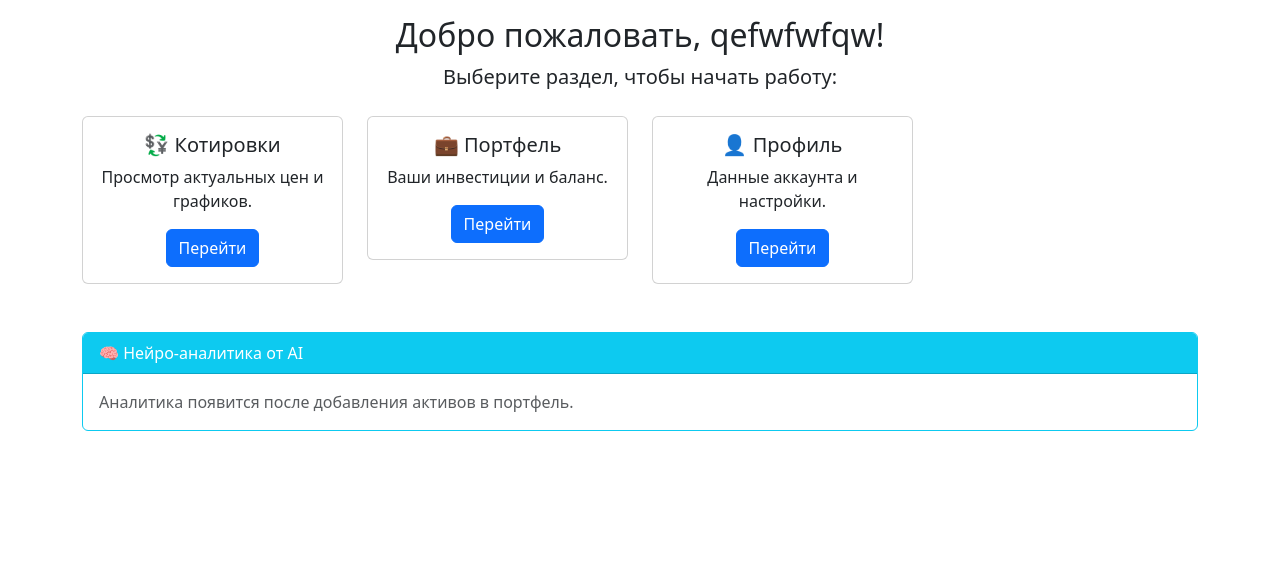
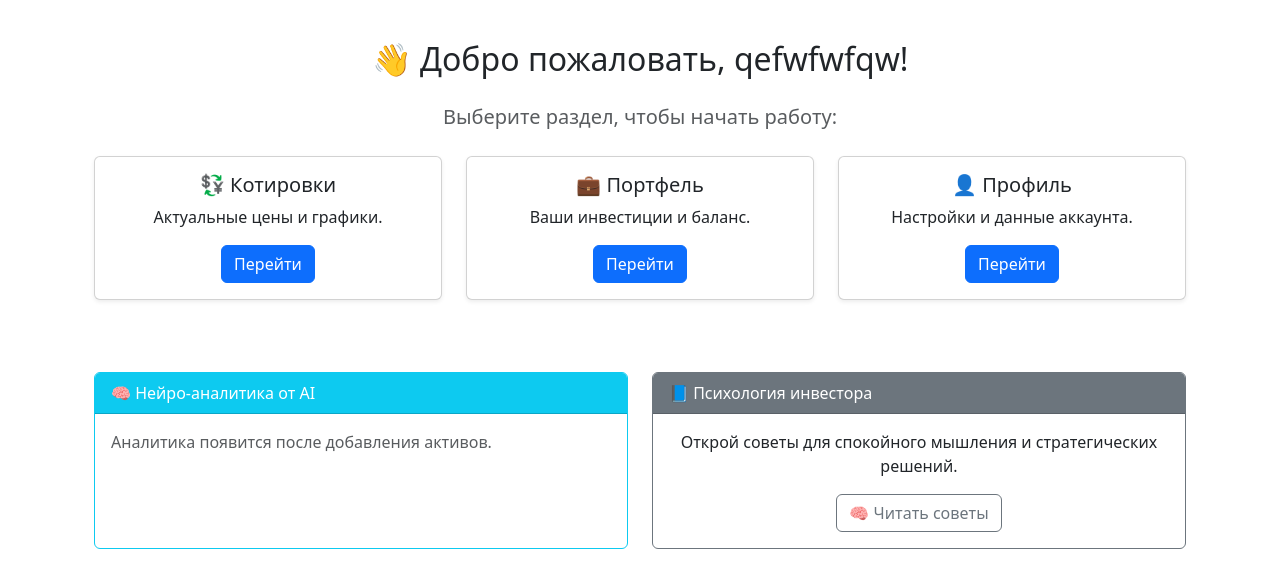
Before and after one commit to Gakyra/flask_analit, a Flask app: page /dashboard in a window 1280 px wide. Shown: the part 56-644 px from the top of the page. Run offline with Flask 3, Linux system fonts and the light colour scheme; a user stored in the database is signed in.

Commit message:
add new file

```diff
--- /dev/null
+++ b/advice_log.txt
@@ -0,0 +1,5 @@
+страх → Страх мешает росту — управляй рисками.
+мотивация → Фокус на улучшение — лучше фокуса на результат.
+мышление → Оцени ошибки не по убыткам, а по урокам.
+случайно → Выход за эмоции — шаг к зрелости.
+мышление → Настоящий анализ — это спокойный взгляд на факты.
--- a/app.py
+++ b/app.py
@@ -12,6 +12,9 @@ from routes.forecast import forecast_bp
 from routes.profile import profile_bp
 from routes.llm import llm_bp
 from routes.admin import admin_bp, ensure_superadmin
+from routes.psychology import psychology
+
+
 
 load_dotenv()
 
@@ -38,6 +41,7 @@ app.register_blueprint(forecast_bp)
 app.register_blueprint(profile_bp)
 app.register_blueprint(llm_bp)
 app.register_blueprint(admin_bp)
+app.register_blueprint(psychology)
 
 # 🛡️ Создаём супер-админа
 with app.app_context():
--- a/config.py
+++ b/config.py
@@ -1,6 +1,10 @@
 # config.py
 import os
 from dotenv import load_dotenv
+
+
+HF_TOKEN = os.getenv('HF_TOKEN')
+
 load_dotenv()
 
 class Config:
--- /dev/null
+++ b/desktop.ini
@@ -0,0 +1,4 @@
+[ViewState]
+Mode=
+Vid=
+FolderType=Generic
--- /dev/null
+++ b/routes/psychology.py
@@ -0,0 +1,56 @@
+from flask import Blueprint, jsonify, render_template, request
+import random
+
+psychology = Blueprint("psychology", __name__)
+
+advice_by_category = {
+    "мышление": [
+        "Долгосрочное мышление побеждает краткосрочную суету.",
+        "Настоящий анализ — это спокойный взгляд на факты.",
+        "Холодный рассудок важнее горячих новостей.",
+        "Оцени ошибки не по убыткам, а по урокам.",
+    ],
+    "дисциплина": [
+        "Не торгуй на эмоциях — они стоят дорого.",
+        "Финансовая дисциплина — залог спокойствия.",
+        "Тренируй терпение, как мышцу.",
+        "Не цепляйся за каждый тик — выгоранию привет.",
+    ],
+    "страх": [
+        "Страх мешает росту — управляй рисками.",
+        "Если страшно — подыши, но не продавай.",
+        "Страх потерь не должен перекрывать возможности.",
+        "Психологически устойчивый инвестор — якорь в шторм.",
+    ],
+    "мотивация": [
+        "Трейдинг — марафон, не спринт.",
+        "Развивай себя, а не только счёт.",
+        "Выход за эмоции — шаг к зрелости.",
+        "Фокус на улучшение — лучше фокуса на результат.",
+    ],
+}
+
+def generate_svg_card(text):
+    return f"""
+    <svg width="500" height="120" xmlns="http://www.w3.org/2000/svg">
+      <rect width="100%" height="100%" rx="10" ry="10" fill="#f2f6fc" stroke="#c3d3e8" stroke-width="2"/>
+      <text x="50%" y="50%" dominant-baseline="middle" text-anchor="middle"
+            font-family="Verdana" font-size="16" fill="#223344">{text}</text>
+    </svg>
+    """
+
+@psychology.route("/api/advice")
+def get_advice():
+    category = request.args.get("category")
+    advice_list = advice_by_category.get(category) if category else sum(advice_by_category.values(), [])
+    advice = random.choice(advice_list)
+    svg = generate_svg_card(advice)
+
+    with open("advice_log.txt", "a", encoding="utf-8") as f:
+        f.write(f"{category or 'случайно'} → {advice}\n")
+
+    return jsonify({"advice": advice, "svg": svg})
+
+@psychology.route("/psychology")
+def psychology_page():
+    return render_template("psychology.html")
--- a/templates/index.html
+++ b/templates/index.html
@@ -1,42 +1,31 @@
 {% extends "base.html" %}
 {% block content %}
-<h2 class="text-center">Добро пожаловать, {{ username }}!</h2>
-<p class="lead text-center">Выберите раздел, чтобы начать работу:</p>
+<div class="container py-4">
+  <h2 class="text-center mb-4">👋 Добро пожаловать, {{ username }}!</h2>
+  <p class="lead text-center text-muted">Выберите раздел, чтобы начать работу:</p>
 
   <div class="row mt-4">
-  <div class="col-md-3">
-    <div class="card">
+    {% set blocks = [
+      {'icon': '💱', 'title': 'Котировки', 'desc': 'Актуальные цены и графики.', 'url': 'assets.asset_list'},
+      {'icon': '💼', 'title': 'Портфель', 'desc': 'Ваши инвестиции и баланс.', 'url': 'portfolio.view_portfolio'},
+      {'icon': '👤', 'title': 'Профиль', 'desc': 'Настройки и данные аккаунта.', 'url': 'profile.profile_view'}
+    ] %}
+
+    {% for block in blocks %}
+    <div class="col-md-4 mb-4">
+      <div class="card shadow-sm h-100">
         <div class="card-body text-center">
-        <h5 class="card-title">💱 Котировки</h5>
-        <p class="card-text">Просмотр актуальных цен и графиков.</p>
-        <a href="{{ url_for('assets.asset_list') }}" class="btn btn-primary">Перейти</a>
+          <h5 class="card-title">{{ block.icon }} {{ block.title }}</h5>
+          <p class="card-text">{{ block.desc }}</p>
+          <a href="{{ url_for(block.url) }}" class="btn btn-primary">Перейти</a>
         </div>
       </div>
     </div>
-
-  <div class="col-md-3">
-    <div class="card">
-      <div class="card-body text-center">
-        <h5 class="card-title">💼 Портфель</h5>
-        <p class="card-text">Ваши инвестиции и баланс.</p>
-        <a href="{{ url_for('portfolio.view_portfolio') }}" class="btn btn-primary">Перейти</a>
-      </div>
-    </div>
-  </div>
-
-  <div class="col-md-3">
-    <div class="card">
-      <div class="card-body text-center">
-        <h5 class="card-title">👤 Профиль</h5>
-        <p class="card-text">Данные аккаунта и настройки.</p>
-        <a href="{{ url_for('profile.profile_view') }}" class="btn btn-primary">Перейти</a>
-      </div>
-    </div>
-  </div>
+    {% endfor %}
 
     {% if current_user.is_admin %}
-  <div class="col-md-3">
-    <div class="card border-warning">
+    <div class="col-md-4 mb-4">
+      <div class="card border-warning shadow-sm h-100">
         <div class="card-body text-center">
           <h5 class="card-title text-warning">🛠 Админ‑панель</h5>
           <p class="card-text">Управление пользователями и логами.</p>
@@ -47,20 +36,32 @@
     {% endif %}
   </div>
 
-<!-- 💡 LLM секция с аналитикой -->
-<div class="card mt-5 border-info">
-  <div class="card-header bg-info text-white">
-    🧠 Нейро‑аналитика от AI
-  </div>
+  <div class="row mt-5">
+    <div class="col-md-6">
+      <div class="card border-info h-100">
+        <div class="card-header bg-info text-white">🧠 Нейро‑аналитика от AI</div>
         <div class="card-body">
           {% if analysis %}
             <pre class="bg-light p-3 border rounded">{{ analysis }}</pre>
             <div class="text-end mt-2">
-        <a href="{{ url_for('forecast.forecast_view') }}" class="btn btn-outline-info">📊 Прогноз на основе анализа</a>
+              <a href="{{ url_for('forecast.forecast_view') }}" class="btn btn-outline-info">📊 Перейти к прогнозу</a>
             </div>
           {% else %}
-      <p class="text-muted mb-0">Аналитика появится после добавления активов в портфель.</p>
+            <p class="text-muted">Аналитика появится после добавления активов.</p>
           {% endif %}
         </div>
       </div>
+    </div>
+
+    <div class="col-md-6">
+      <div class="card border-secondary h-100">
+        <div class="card-header bg-secondary text-white">📘 Психология инвестора</div>
+        <div class="card-body text-center">
+          <p class="card-text">Открой советы для спокойного мышления и стратегических решений.</p>
+          <a href="{{ url_for('psychology.psychology_page') }}" class="btn btn-outline-secondary">🧠 Читать советы</a>
+        </div>
+      </div>
+    </div>
+  </div>
+</div>
 {% endblock %}
```
Also changed, not shown: templates/psychology.html (added, +69 -0 lines), instance/db.sqlite3. Lines whose indentation alone changed are shown as unchanged.
